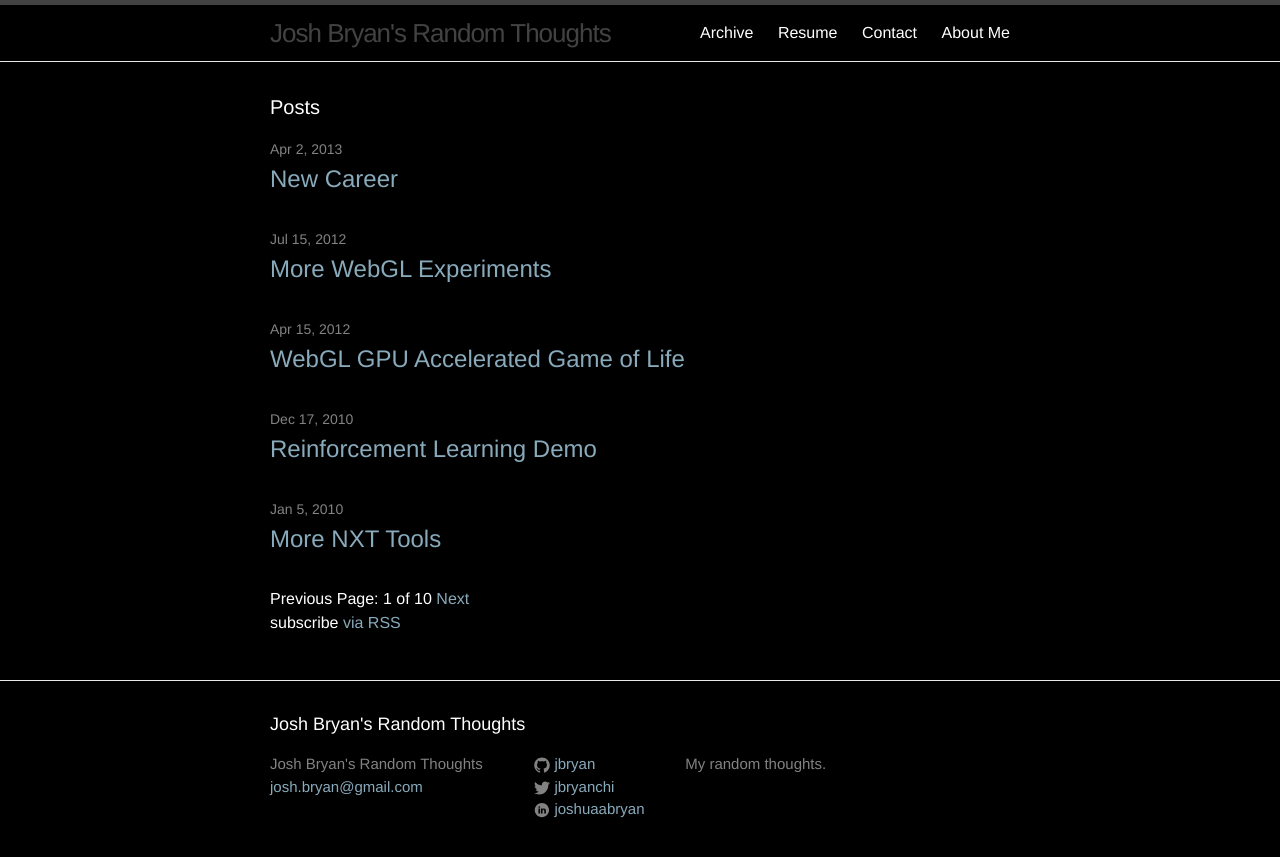
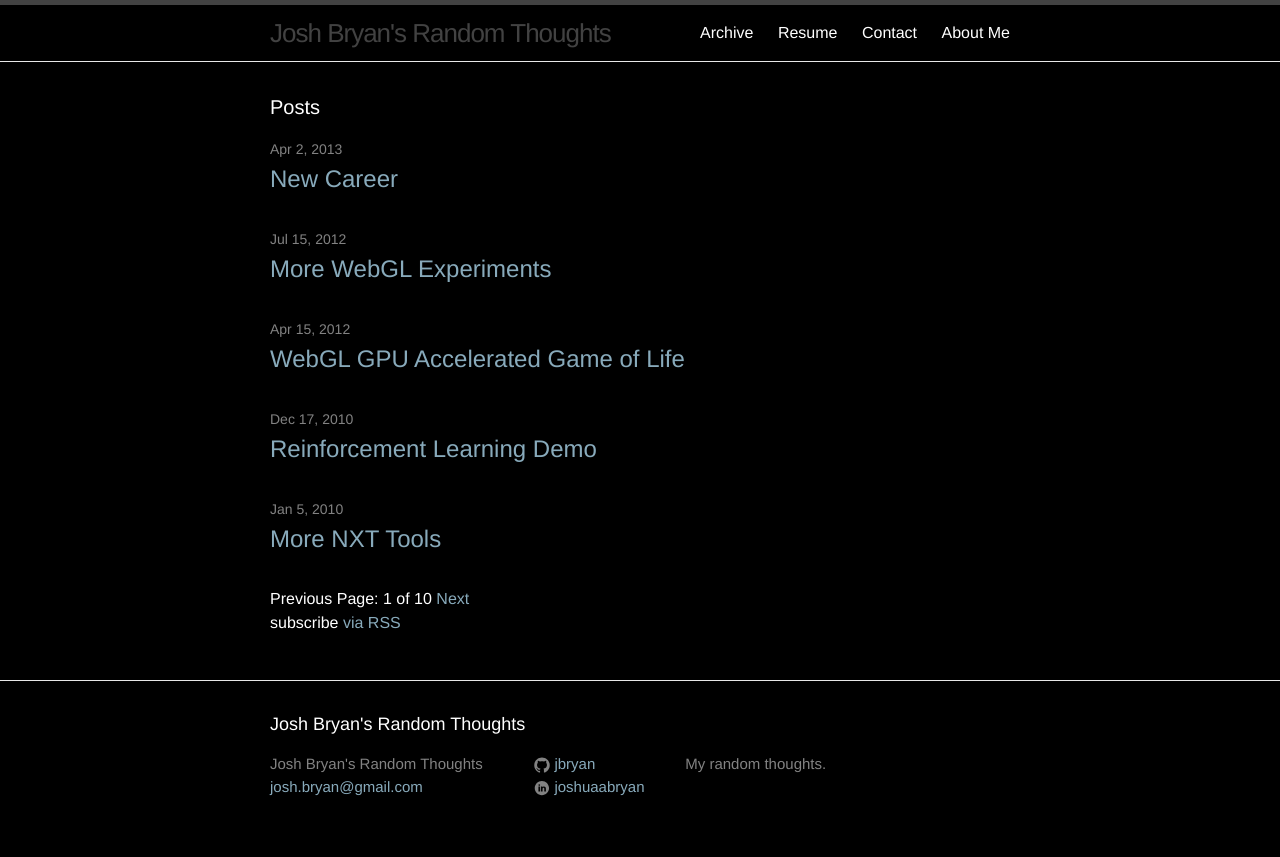
Before and after one commit to jbryan/jbryan.github.io, a Jekyll site: the page built from index.html, in a window 1280 px wide. Shown: the top 857 px of the page. Built offline with Jekyll 4.4.1, drawn with Linux system fonts in a browser that asks for light colours; the list of posts is cut into pages by our own code.

Commit message:
Removing twitter since I no longer use it.

```diff
--- a/_config.yml
+++ b/_config.yml
@@ -2,7 +2,6 @@ title: Josh Bryan's Random Thoughts
 description: > # this means to ignore newlines until "baseurl:"
   My random thoughts.
 email: josh.bryan@gmail.com
-twitter_username: jbryanchi
 github_username:  jbryan
 linkedin_username:  joshuaabryan
 permalink: /blog/:year/:month/:day/:title/
```
